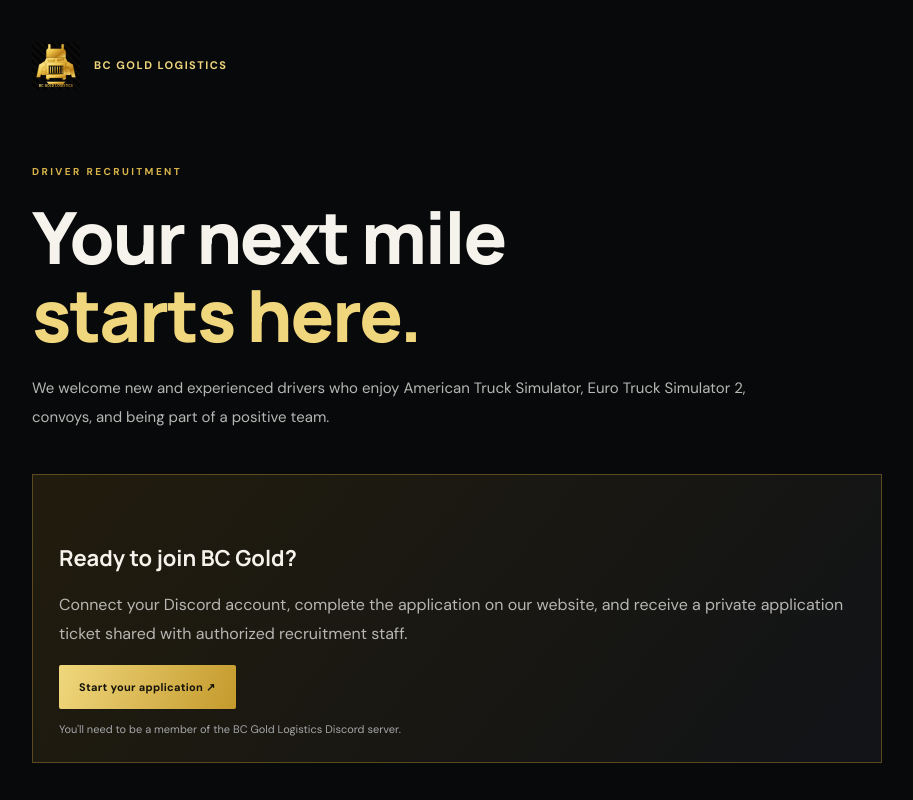
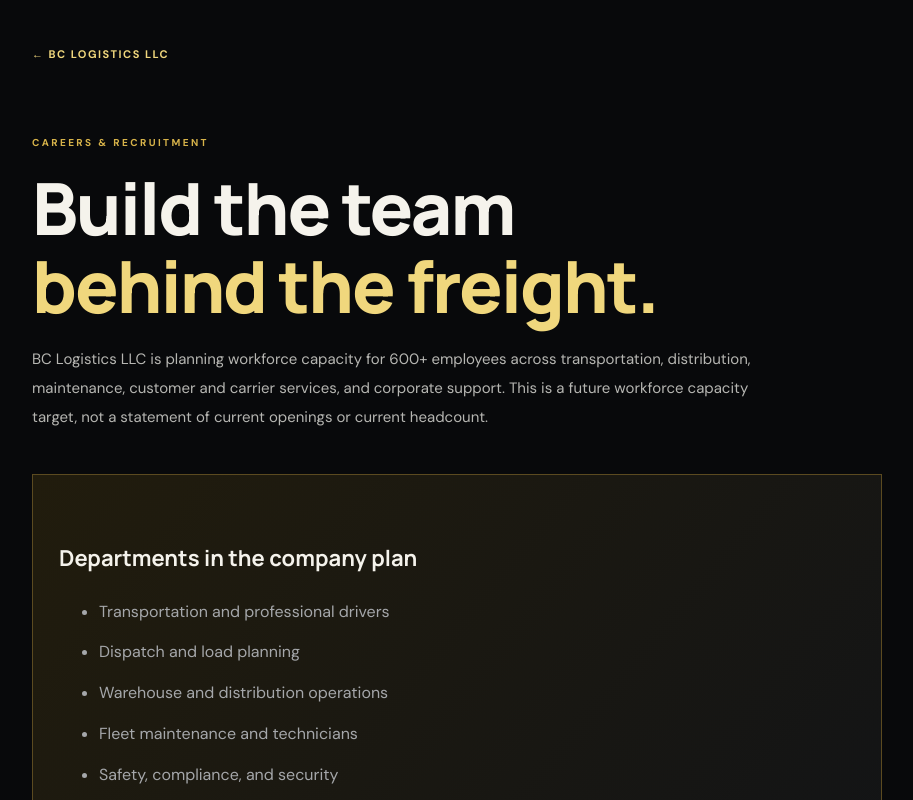
Before and after one commit to dospatch/gold-logistics-bot, a Next.js app in the folder website/: page /careers in a window 1280 px wide. Shown: the top 800 px of the page, without its empty margins (183-1096 px from the left). Built offline with nearby package versions, Linux system fonts and the light colour scheme.

Commit message:
Update BC Logistics LLC careers information

```diff
--- a/website/app/careers/page.tsx
+++ b/website/app/careers/page.tsx
@@ -1,3 +1,4 @@
 import type { Metadata } from "next";
-export const metadata:Metadata={title:"Driver Careers"};
-export default function Careers(){return <main className="subpage"><a className="back" href="/"><img src="/bc-gold-logistics-logo.svg" alt="" className="subpage-logo"/> BC GOLD LOGISTICS</a><div className="section-kicker">DRIVER RECRUITMENT</div><h1>Your next mile<br/><em>starts here.</em></h1><p>We welcome new and experienced drivers who enjoy American Truck Simulator, Euro Truck Simulator 2, convoys, and being part of a positive team.</p><div className="career-box"><h2>Ready to join BC Gold?</h2><p>Connect your Discord account, complete the application on our website, and receive a private application ticket shared with authorized recruitment staff.</p><a className="btn gold" href="/apply">Start your application ↗</a><small>You'll need to be a member of the BC Gold Logistics Discord server.</small></div><h2>What happens next?</h2><ol><li>Start from Discord or this website.</li><li>Connect your Discord account and complete the online application.</li><li>A private ticket is created for you and authorized staff.</li><li>Management reviews your application and posts the decision in your ticket.</li></ol></main>}
+export const metadata:Metadata={title:"Careers & Recruitment"};
+const roles=["Transportation and professional drivers","Dispatch and load planning","Warehouse and distribution operations","Fleet maintenance and technicians","Safety, compliance, and security","Human resources and employee services","Finance, procurement, and administration","IT, systems, and facilities"];
+export default function Careers(){return <main className="subpage"><a className="back" href="/">← BC LOGISTICS LLC</a><div className="section-kicker">CAREERS & RECRUITMENT</div><h1>Build the team<br/><em>behind the freight.</em></h1><p>BC Logistics LLC is planning workforce capacity for 600+ employees across transportation, distribution, maintenance, customer and carrier services, and corporate support. This is a future workforce capacity target, not a statement of current openings or current headcount.</p><div className="career-box"><h2>Departments in the company plan</h2><ul>{roles.map(role=><li key={role}>{role}</li>)}</ul><p>Recruitment stages, qualifications, shift schedules, and active vacancies will be published as they are formally approved.</p></div><h2>Wholesale operations</h2><p>Our customer model is business-to-business wholesale. Outside carriers may be accepted through a separate carrier registration process and are not treated as company employees.</p><p>For now, contact company management through the official Discord for recruitment or carrier-program announcements.</p></main>}
```
